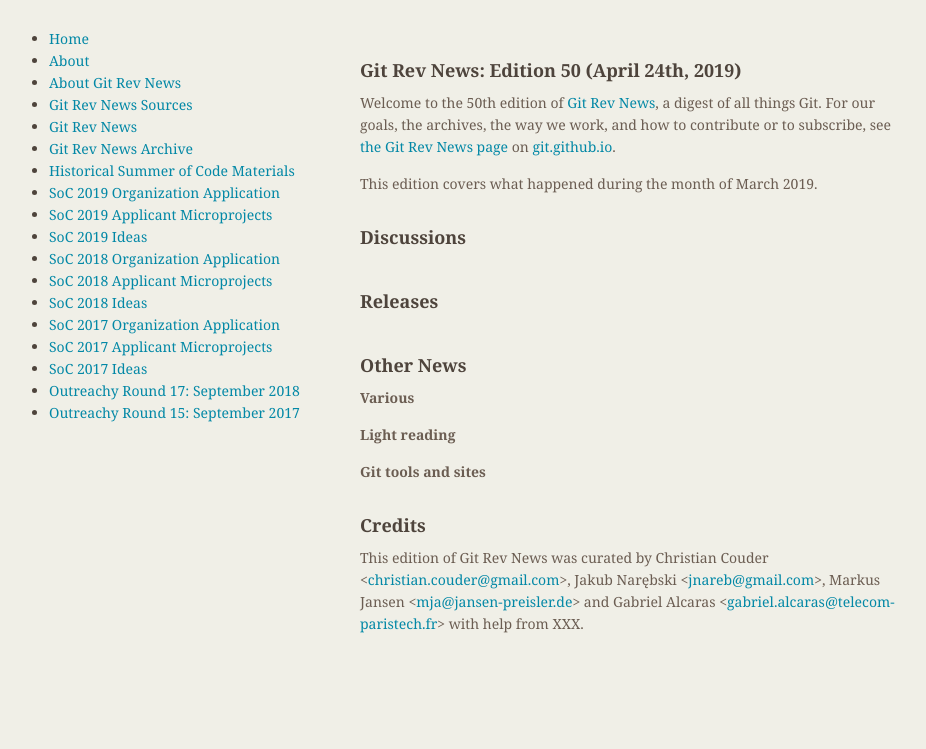
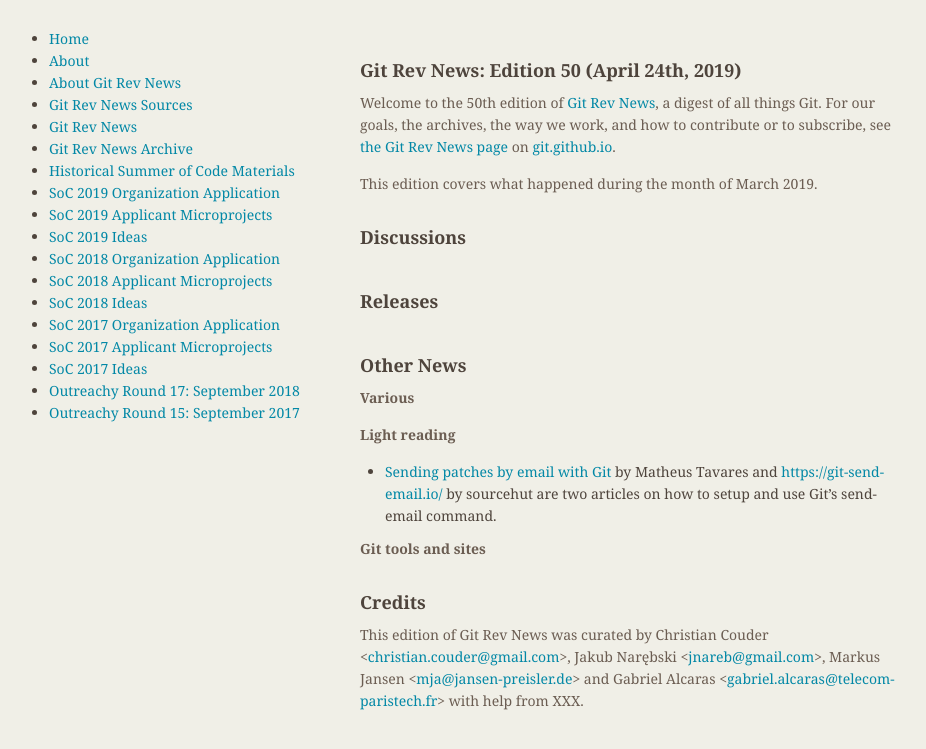
Before and after one commit to git/git.github.io, a Jekyll site: the page built from rev_news/drafts/edition-50.md, in a window 1280 px wide. Shown: the top 749 px of the page, without its empty margins (174-1100 px from the left). Built offline with Jekyll 4.4.1, drawn with Linux system fonts in a browser that asks for light colours.

Commit message:
rn-50: Add git-send-email links to light readings
Signed-off-by: Matheus Tavares <matheus.bernardino@usp.br>

```diff
--- a/rev_news/drafts/edition-50.md
+++ b/rev_news/drafts/edition-50.md
@@ -43,6 +43,10 @@
 
 __Light reading__
 
+* [Sending patches by email with Git](https://flusp.ime.usp.br/git/2019/02/15/sending-patches-by-email-with-git/)
+  by Matheus Tavares and [https://git-send-email.io/](https://git-send-email.io/)
+  by sourcehut are two articles on how to setup and use Git's send-email
+  command.
 
 __Git tools and sites__
 
```
